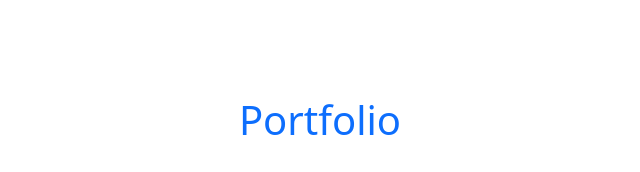
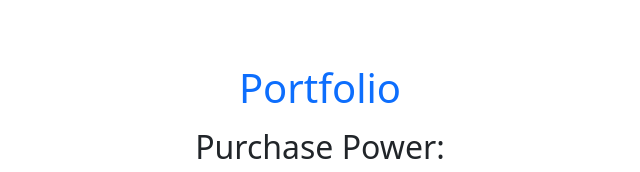
Before and after one commit to Qwilliams815/HarvardCS50x, a Flask app: page / in a window 1280 px wide. Shown: the part 76-248 px from the top of the page, without its empty margins (320-960 px from the left). Run offline with Flask 2, Linux system fonts and the light colour scheme; a user stored in the database is signed in; some libraries are stand-ins or nearby versions.

Commit message:
Fri, Jun 10, 2022, 4:28 PM +00:00

```diff
--- a/finance/templates/index.html
+++ b/finance/templates/index.html
@@ -5,7 +5,7 @@
 {% endblock %}
 
 {% block main %}
-    <h1 class="m-5 text-primary">Portfolio</h1>
+    <h1 class="m-3 text-primary">Portfolio</h1>
     <h2>Purchase Power: </h2>
     <h2>Cash: </h2>
     <table class="table table-striped">
@@ -14,5 +14,16 @@
         <th>Shares</th>
         <th>Price</th>
         <th>Total</th>
+
+        <!-- for each row in finance.portfolio:
+            <tr>
+                <td>table[symbol]</td>
+                <td>table[name]</td>
+                <td>table[shares]</td>
+                <td>table[price]</td>
+                <td>table[total]</td>
+            </tr>
+        end for -->
+
     </table>
 {% endblock %}
```
